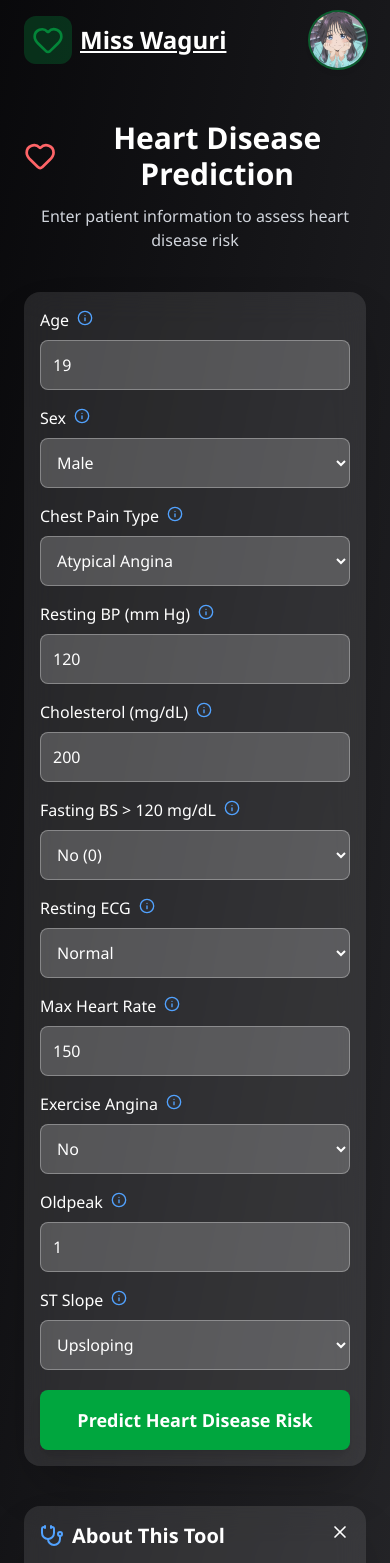
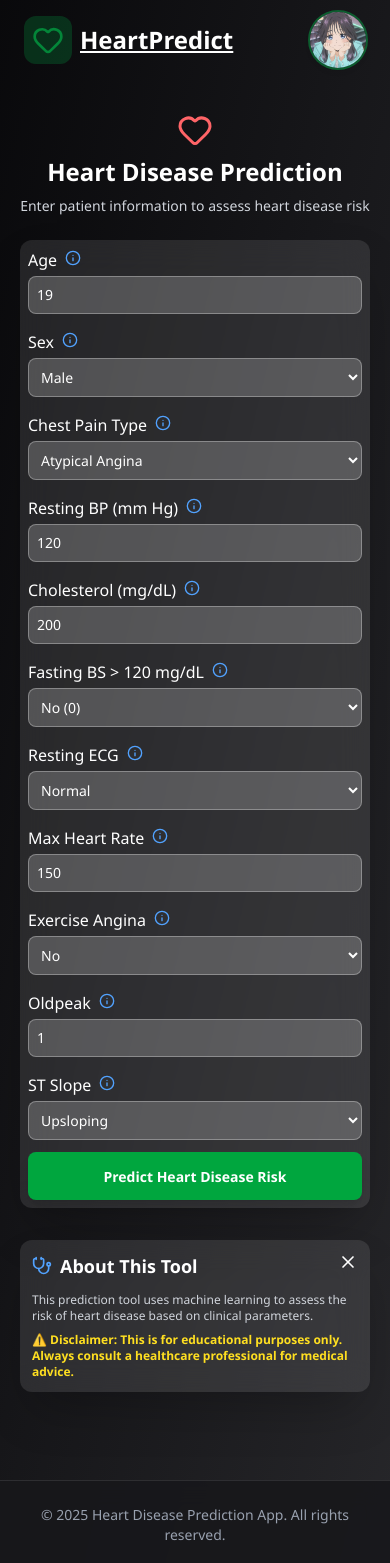
Before and after one commit to kapilsingh09/heart-disease, a React (Vite) app: page / in a window 390 px wide. Shown: the top 1563 px of the page. Built offline with nearby package versions, Linux system fonts and the light colour scheme.

Commit message:
changing names

```diff
--- a/src/components/Background.jsx
+++ b/src/components/Background.jsx
@@ -1,17 +1,14 @@
-import React, { useState, useEffect } from 'react';
-import { Github, Heart } from 'lucide-react';
-import HeartForm from './HeartForm';
+import React, { useState, useEffect } from "react";
+import { Heart } from "lucide-react";
+import HeartForm from "./HeartForm";
 
 const Background = () => {
   const [scrolled, setScrolled] = useState(false);
 
   useEffect(() => {
-    const handleScroll = () => {
-      setScrolled(window.scrollY > 10);
-    };
-
-    window.addEventListener('scroll', handleScroll);
-    return () => window.removeEventListener('scroll', handleScroll);
+    const handleScroll = () => setScrolled(window.scrollY > 10);
+    window.addEventListener("scroll", handleScroll);
+    return () => window.removeEventListener("scroll", handleScroll);
   }, []);
 
   return (
@@ -21,8 +18,8 @@ const Background = () => {
         className={`fixed top-0 left-0 right-0 z-50 transition-all duration-500
         ${
           scrolled
-            ? 'bg-zinc-900/80 backdrop-blur-md border-b border-white/10 shadow-lg'
-            : 'bg-transparent border-transparent'
+            ? "bg-zinc-900/80 backdrop-blur-md border-b border-white/10 shadow-lg"
+            : "bg-transparent border-transparent"
         }`}
       >
         <div className="flex items-center justify-between px-6 md:px-12 h-20">
@@ -30,21 +27,21 @@ const Background = () => {
           <div className="text-2xl font-semibold flex gap-2 items-center">
             <div
               className={`p-2 rounded-xl transition-all duration-500 ${
-                scrolled ? 'bg-green-500/10' : 'bg-green-500/20'
+                scrolled ? "bg-green-500/10" : "bg-green-500/20"
               }`}
             >
               <Heart
                 className={`h-8 w-8 transition-all duration-500 ${
-                  scrolled ? 'text-green-400' : 'text-green-500 animate-pulse'
+                  scrolled ? "text-green-400" : "text-green-500 animate-pulse"
                 }`}
               />
             </div>
             <p
               className={`transition-all duration-500 ${
-                scrolled ? 'text-green-400' : 'underline text-white'
+                scrolled ? "text-green-400" : "underline text-white"
               }`}
             >
-              Miss Waguri
+              HeartPredict
             </p>
           </div>
 
@@ -67,17 +64,13 @@ const Background = () => {
       {/* Footer */}
       <footer className="bg-zinc-900/90 text-white border-t border-white/10 py-6 mt-12 backdrop-blur-md">
         <div className="container mx-auto flex flex-col md:flex-row items-center justify-between px-6 md:px-12 space-y-4 md:space-y-0">
-          {/* Left section */}
           <div className="text-sm text-gray-400 text-center md:text-left">
-            &copy; {new Date().getFullYear()} Heart Disease Prediction App. All rights reserved.
+            &copy; {new Date().getFullYear()} Heart Disease Prediction App. All
+            rights reserved.
           </div>
-
-          {/* Middle section */}
           <div className="text-sm text-center text-gray-300">
             Made by <span className="font-semibold text-green-400">Kapil Singh</span>
           </div>
-
-          {/* Right section */}
           <div className="flex items-center justify-center gap-2 md:gap-4 text-sm text-gray-400">
             <a
               href="https://github.com/kapilsingh09"
@@ -85,7 +78,6 @@ const Background = () => {
               rel="noopener noreferrer"
               className="flex items-center gap-1 hover:text-green-400 transition-colors"
             >
-              {/* Replace deprecated Github icon with SVG from simpleicons.org */}
               <svg
                 xmlns="http://www.w3.org/2000/svg"
                 width="20"
@@ -94,7 +86,7 @@ const Background = () => {
                 fill="currentColor"
                 className="inline-block"
               >
-                <path d="M12 0C5.37 0 0 5.37 0 12c0 5.3 3.438 9.8 8.205 11.385.6.113.82-.263.82-.582 0-.288-.01-1.05-.015-2.06-3.338.726-4.042-1.61-4.042-1.61-.546-1.387-1.333-1.756-1.333-1.756-1.09-.745.083-.729.083-.729 1.205.085 1.84 1.237 1.84 1.237 1.07 1.834 2.809 1.304 3.495.997.108-.775.418-1.305.762-1.605-2.665-.304-5.466-1.332-5.466-5.93 0-1.31.468-2.38 1.236-3.22-.124-.303-.535-1.523.117-3.176 0 0 1.008-.322 3.3 1.23a11.52 11.52 0 013.003-.404c1.02.005 2.047.138 3.003.404 2.29-1.552 3.297-1.23 3.297-1.23.653 1.653.242 2.873.118 3.176.77.84 1.235 1.91 1.235 3.22 0 4.61-2.803 5.624-5.475 5.921.43.372.823 1.104.823 2.227 0 1.607-.015 2.903-.015 3.293 0 .322.218.699.825.58C20.565 21.796 24 17.297 24 12c0-6.63-5.37-12-12-12z"/>
+                <path d="M12 0C5.37 0 0 5.37 0 12c0 5.3 3.438 9.8 8.205 11.385.6.113.82-.263.82-.582 0-.288-.01-1.05-.015-2.06-3.338.726-4.042-1.61-4.042-1.61-.546-1.387-1.333-1.756-1.333-1.756-1.09-.745.083-.729.083-.729 1.205.085 1.84 1.237 1.84 1.237 1.07 1.834 2.809 1.304 3.495.997.108-.775.418-1.305.762-1.605-2.665-.304-5.466-1.332-5.466-5.93 0-1.31.468-2.38 1.236-3.22-.124-.303-.535-1.523.117-3.176 0 0 1.008-.322 3.3 1.23a11.52 11.52 0 013.003-.404c1.02.005 2.047.138 3.003.404 2.29-1.552 3.297-1.23 3.297-1.23.653 1.653.242 2.873.118 3.176.77.84 1.235 1.91 1.235 3.22 0 4.61-2.803 5.624-5.475 5.921.43.372.823 1.104.823 2.227 0 1.607-.015 2.903-.015 3.293 0 .322.218.699.825.58C20.565 21.796 24 17.297 24 12c0-6.63-5.37-12-12-12z" />
               </svg>
               <span>GitHub</span>
             </a>
--- a/src/components/HeartForm.jsx
+++ b/src/components/HeartForm.jsx
@@ -1,30 +1,36 @@
 import React, { useState } from "react";
 import { Heart, Activity, Stethoscope, Info, X } from "lucide-react";
-// import predictHeart from './api'
-// import predictHeart from "./api";
 import predictHeart from "../api";
 
 /**
  * InfoTooltip
- * Shows an info icon with a tooltip on hover.
+ * Shows an info icon with a tooltip on hover or tap (for mobile).
  * @param {string} title - Tooltip title
  * @param {string} description - Tooltip description
  */
 const InfoTooltip = ({ title, description }) => {
   const [show, setShow] = useState(false);
+
+  // Support touch devices
+  const toggleTooltip = (e) => {
+    e.preventDefault();
+    setShow((prev) => !prev);
+  };
+
   return (
-    <div className="relative inline-block ml-2">
+    <div className="relative inline-block ml-2 z-40">
       <button
         type="button"
         onMouseEnter={() => setShow(true)}
         onMouseLeave={() => setShow(false)}
-        className="text-blue-400 hover:text-blue-300 transition-colors"
+        onTouchStart={toggleTooltip}
+        className="text-blue-400 hover:text-blue-300 transition-colors focus:outline-none"
         aria-label={`Info about ${title}`}
       >
         <Info size={16} />
       </button>
       {show && (
-        <div className="absolute z-10 w-64 p-3 bg-gray-700 text-white text-sm rounded-lg shadow-xl left-6 top-0 transform -translate-y-1/4">
+        <div className="absolute z-50 w-60 sm:w-64 p-3 bg-gray-700 text-white text-sm rounded-lg shadow-xl left-8 sm:left-6 top-0 transform -translate-y-1/4 sm:-translate-y-1/4">
           <div className="font-semibold mb-1">{title}</div>
           <div className="text-gray-300">{description}</div>
         </div>
@@ -90,7 +96,7 @@ const HeartForm = () => {
       const result = await predictHeart(formData);
       setPrediction(result);
     } catch (error) {
-      setPrediction("Error: Unable to get prediction. Please try again.",error);
+      setPrediction("Error: Unable to get prediction. Please try again.", error);
     }
     setLoading(false);
   };
@@ -114,28 +120,28 @@ const HeartForm = () => {
   };
 
   return (
-    <div className="min-h-screen  py-6 px-2 sm:px-4">
-      <div className="max-w-4xl mx-auto flex flex-col gap-6">
+    <div className="min-h-screen py-4 px-1 sm:px-4 bg-no-repeat bg-cover">
+      <div className="max-w-4xl mx-auto flex flex-col gap-4 md:gap-6 w-full">
         {/* Header */}
-        <div className="text-center mb-4">
-          <div className="flex items-center justify-center mb-3">
-            <Heart className="text-red-400 mr-3" size={40} />
-            <h1 className="text-3xl sm:text-4xl font-bold text-white">
+        <div className="text-center mb-2 sm:mb-4">
+          <div className="flex flex-col xs:flex-row items-center justify-center mb-2 sm:mb-3 gap-2">
+            <Heart className="text-red-400 mr-0 sm:mr-3" size={36} />
+            <h1 className="text-2xl xs:text-3xl sm:text-4xl font-bold text-white">
               Heart Disease Prediction
             </h1>
           </div>
-          <p className="text-gray-300 text-base sm:text-lg">
+          <p className="text-gray-300 text-sm xs:text-base sm:text-lg">
             Enter patient information to assess heart disease risk
           </p>
         </div>
 
         {/* Main Form Card */}
-        <div className=" max-w-7xl  w-full bg-white/10 backdrop-blur-lg rounded-2xl p-4 sm:p-8 shadow-2xl">
-          <form onSubmit={handleSubmit} className="space-y-5">
+        <div className="max-w-7xl w-full bg-white/10 backdrop-blur-lg rounded-xl sm:rounded-2xl p-2 xs:p-4 sm:p-8 shadow-2xl mx-auto">
+          <form onSubmit={handleSubmit} className="space-y-3 sm:space-y-5">
             <div className="grid grid-cols-1 sm:grid-cols-2 gap-4">
               {/* Age */}
               <div>
-                <label className="flex items-center text-white font-medium mb-2">
+                <label className="flex flex-wrap items-center text-white font-medium mb-1 sm:mb-2">
                   Age
                   <InfoTooltip title="Age" description={fieldInfo.Age} />
                 </label>
@@ -143,7 +149,7 @@ const HeartForm = () => {
                   type="number"
                   value={formData.Age}
                   onChange={handleChange("Age")}
-                  className="w-full bg-white/20 border border-white/30 p-3 rounded-lg text-white placeholder-gray-400 focus:outline-none focus:ring-2 focus:ring-blue-400 transition-all"
+                  className="w-full bg-white/20 border border-white/30 p-2 sm:p-3 rounded-lg text-white placeholder-gray-400 focus:outline-none focus:ring-2 focus:ring-blue-400 transition-all text-sm sm:text-base"
                   min="18"
                   max="100"
                   required
@@ -152,14 +158,14 @@ const HeartForm = () => {
 
               {/* Sex */}
               <div>
-                <label className="flex items-center text-white font-medium mb-2">
+                <label className="flex flex-wrap items-center text-white font-medium mb-1 sm:mb-2">
                   Sex
                   <InfoTooltip title="Sex" description={fieldInfo.Sex} />
                 </label>
                 <select
                   value={formData.Sex}
                   onChange={handleChange("Sex")}
-                  className="w-full bg-white/20 border border-white/30 p-3 rounded-lg text-white focus:outline-none focus:ring-2 focus:ring-blue-400 transition-all"
+                  className="w-full bg-white/20 border border-white/30 p-2 sm:p-3 rounded-lg text-white focus:outline-none focus:ring-2 focus:ring-blue-400 transition-all text-sm sm:text-base"
                   required
                 >
                   <option value="M" className="bg-gray-800">
@@ -173,7 +179,7 @@ const HeartForm = () => {
 
               {/* Chest Pain Type */}
               <div>
-                <label className="flex items-center text-white font-medium mb-2">
+                <label className="flex flex-wrap items-center text-white font-medium mb-1 sm:mb-2">
                   Chest Pain Type
                   <InfoTooltip
                     title="Chest Pain Type"
@@ -183,7 +189,7 @@ const HeartForm = () => {
                 <select
                   value={formData.ChestPainType}
                   onChange={handleChange("ChestPainType")}
-                  className="w-full bg-white/20 border border-white/30 p-3 rounded-lg text-white focus:outline-none focus:ring-2 focus:ring-blue-400 transition-all"
+                  className="w-full bg-white/20 border border-white/30 p-2 sm:p-3 rounded-lg text-white focus:outline-none focus:ring-2 focus:ring-blue-400 transition-all text-sm sm:text-base"
                   required
                 >
                   <option value="ATA" className="bg-gray-800">
@@ -203,7 +209,7 @@ const HeartForm = () => {
 
               {/* Resting BP */}
               <div>
-                <label className="flex items-center text-white font-medium mb-2">
+                <label className="flex flex-wrap items-center text-white font-medium mb-1 sm:mb-2">
                   Resting BP (mm Hg)
                   <InfoTooltip
                     title="Resting Blood Pressure"
@@ -214,7 +220,7 @@ const HeartForm = () => {
                   type="number"
                   value={formData.RestingBP}
                   onChange={handleChange("RestingBP")}
-                  className="w-full bg-white/20 border border-white/30 p-3 rounded-lg text-white placeholder-gray-400 focus:outline-none focus:ring-2 focus:ring-blue-400 transition-all"
+                  className="w-full bg-white/20 border border-white/30 p-2 sm:p-3 rounded-lg text-white placeholder-gray-400 focus:outline-none focus:ring-2 focus:ring-blue-400 transition-all text-sm sm:text-base"
                   min="80"
                   max="200"
                   required
@@ -223,7 +229,7 @@ const HeartForm = () => {
 
               {/* Cholesterol */}
               <div>
-                <label className="flex items-center text-white font-medium mb-2">
+                <label className="flex flex-wrap items-center text-white font-medium mb-1 sm:mb-2">
                   Cholesterol (mg/dL)
                   <InfoTooltip
                     title="Cholesterol"
@@ -234,7 +240,7 @@ const HeartForm = () => {
                   type="number"
                   value={formData.Cholesterol}
                   onChange={handleChange("Cholesterol")}
-                  className="w-full bg-white/20 border border-white/30 p-3 rounded-lg text-white placeholder-gray-400 focus:outline-none focus:ring-2 focus:ring-blue-400 transition-all"
+                  className="w-full bg-white/20 border border-white/30 p-2 sm:p-3 rounded-lg text-white placeholder-gray-400 focus:outline-none focus:ring-2 focus:ring-blue-400 transition-all text-sm sm:text-base"
                   min="100"
                   max="600"
                   required
@@ -243,7 +249,7 @@ const HeartForm = () => {
 
               {/* Fasting BS */}
               <div>
-                <label className="flex items-center text-white font-medium mb-2">
+                <label className="flex flex-wrap items-center text-white font-medium mb-1 sm:mb-2">
                   Fasting BS {">"} 120 mg/dL
                   <InfoTooltip
                     title="Fasting Blood Sugar"
@@ -253,7 +259,7 @@ const HeartForm = () => {
                 <select
                   value={formData.FastingBS}
                   onChange={handleChange("FastingBS")}
-                  className="w-full bg-white/20 border border-white/30 p-3 rounded-lg text-white focus:outline-none focus:ring-2 focus:ring-blue-400 transition-all"
+                  className="w-full bg-white/20 border border-white/30 p-2 sm:p-3 rounded-lg text-white focus:outline-none focus:ring-2 focus:ring-blue-400 transition-all text-sm sm:text-base"
                   required
                 >
                   <option value={0} className="bg-gray-800">
@@ -267,7 +273,7 @@ const HeartForm = () => {
 
               {/* Resting ECG */}
               <div>
-                <label className="flex items-center text-white font-medium mb-2">
+                <label className="flex flex-wrap items-center text-white font-medium mb-1 sm:mb-2">
                   Resting ECG
                   <InfoTooltip
                     title="Resting ECG"
@@ -277,7 +283,7 @@ const HeartForm = () => {
                 <select
                   value={formData.RestingECG}
                   onChange={handleChange("RestingECG")}
-                  className="w-full bg-white/20 border border-white/30 p-3 rounded-lg text-white focus:outline-none focus:ring-2 focus:ring-blue-400 transition-all"
+                  className="w-full bg-white/20 border border-white/30 p-2 sm:p-3 rounded-lg text-white focus:outline-none focus:ring-2 focus:ring-blue-400 transition-all text-sm sm:text-base"
                   required
                 >
                   <option value="Normal" className="bg-gray-800">
@@ -294,7 +300,7 @@ const HeartForm = () => {
 
               {/* Max HR */}
               <div>
-                <label className="flex items-center text-white font-medium mb-2">
+                <label className="flex flex-wrap items-center text-white font-medium mb-1 sm:mb-2">
                   Max Heart Rate
                   <InfoTooltip
                     title="Maximum Heart Rate"
@@ -305,7 +311,7 @@ const HeartForm = () => {
                   type="number"
                   value={formData.MaxHR}
                   onChange={handleChange("MaxHR")}
-                  className="w-full bg-white/20 border border-white/30 p-3 rounded-lg text-white placeholder-gray-400 focus:outline-none focus:ring-2 focus:ring-blue-400 transition-all"
+                  className="w-full bg-white/20 border border-white/30 p-2 sm:p-3 rounded-lg text-white placeholder-gray-400 focus:outline-none focus:ring-2 focus:ring-blue-400 transition-all text-sm sm:text-base"
                   min="60"
                   max="220"
                   required
@@ -314,7 +320,7 @@ const HeartForm = () => {
 
               {/* Exercise Angina */}
               <div>
-                <label className="flex items-center text-white font-medium mb-2">
+                <label className="flex flex-wrap items-center text-white font-medium mb-1 sm:mb-2">
                   Exercise Angina
                   <InfoTooltip
                     title="Exercise Angina"
@@ -324,7 +330,7 @@ const HeartForm = () => {
                 <select
                   value={formData.ExerciseAngina}
                   onChange={handleChange("ExerciseAngina")}
-                  className="w-full bg-white/20 border border-white/30 p-3 rounded-lg text-white focus:outline-none focus:ring-2 focus:ring-blue-400 transition-all"
+                  className="w-full bg-white/20 border border-white/30 p-2 sm:p-3 rounded-lg text-white focus:outline-none focus:ring-2 focus:ring-blue-400 transition-all text-sm sm:text-base"
                   required
                 >
                   <option value="Y" className="bg-gray-800">
@@ -338,7 +344,7 @@ const HeartForm = () => {
 
               {/* Oldpeak */}
               <div>
-                <label className="flex items-center text-white font-medium mb-2">
+                <label className="flex flex-wrap items-center text-white font-medium mb-1 sm:mb-2">
                   Oldpeak
                   <InfoTooltip
                     title="Oldpeak"
@@ -349,7 +355,7 @@ const HeartForm = () => {
                   type="number"
                   value={formData.Oldpeak}
                   onChange={handleChange("Oldpeak")}
-                  className="w-full bg-white/20 border border-white/30 p-3 rounded-lg text-white placeholder-gray-400 focus:outline-none focus:ring-2 focus:ring-blue-400 transition-all"
+                  className="w-full bg-white/20 border border-white/30 p-2 sm:p-3 rounded-lg text-white placeholder-gray-400 focus:outline-none focus:ring-2 focus:ring-blue-400 transition-all text-sm sm:text-base"
                   step="0.1"
                   min="0"
                   max="6"
@@ -359,7 +365,7 @@ const HeartForm = () => {
 
               {/* ST Slope */}
               <div>
-                <label className="flex items-center text-white font-medium mb-2">
+                <label className="flex flex-wrap items-center text-white font-medium mb-1 sm:mb-2">
                   ST Slope
                   <InfoTooltip
                     title="ST Slope"
@@ -369,7 +375,7 @@ const HeartForm = () => {
                 <select
                   value={formData.ST_Slope}
                   onChange={handleChange("ST_Slope")}
-                  className="w-full bg-white/20 border border-white/30 p-3 rounded-lg text-white focus:outline-none focus:ring-2 focus:ring-blue-400 transition-all"
+                  className="w-full bg-white/20 border border-white/30 p-2 sm:p-3 rounded-lg text-white focus:outline-none focus:ring-2 focus:ring-blue-400 transition-all text-sm sm:text-base"
                   required
                 >
                   <option value="Up" className="bg-gray-800">
@@ -389,7 +395,7 @@ const HeartForm = () => {
             <button
               type="submit"
               disabled={loading}
-              className="w-full bg-green-600 text-white p-4 rounded-lg font-semibold text-lg transform hover:scale-101  hover:cursor-pointer transition-all duration-200 shadow-lg disabled:opacity-50 disabled:cursor-not-allowed disabled:transform-none"
+              className="w-full bg-green-600 text-white p-3 sm:p-4 rounded-lg font-semibold text-base sm:text-lg transform hover:scale-[1.01] hover:cursor-pointer transition-all duration-200 shadow-lg disabled:opacity-50 disabled:cursor-not-allowed disabled:transform-none"
             >
               {loading ? (
                 <span className="flex items-center justify-center">
@@ -412,10 +418,10 @@ const HeartForm = () => {
                       d="M4 12a8 8 0 018-8V0C5.373 0 0 5.373 0 12h4zm2 5.291A7.962 7.962 0 014 12H0c0 3.042 1.135 5.824 3 7.938l3-2.647z"
                     ></path>
                   </svg>
-                  Analyzing...
+                  <span className="text-sm sm:text-base">Analyzing...</span>
                 </span>
               ) : (
-                "Predict Heart Disease Risk"
+                <span className="text-sm sm:text-lg">Predict Heart Disease Risk</span>
               )}
             </button>
           </form>
@@ -423,7 +429,7 @@ const HeartForm = () => {
           {/* Prediction Result */}
           {prediction && (
             <div
-              className={`mt-6 p-6 text-center font-bold text-lg rounded-xl shadow-lg transform transition-all duration-500 ${
+              className={`mt-4 sm:mt-6 p-4 sm:p-6 text-center font-bold text-base sm:text-lg rounded-xl shadow-lg transform transition-all duration-500 ${
                 prediction.includes("Low")
                   ? "bg-green-500/30 border-2 border-green-400 text-green-100"
                   : prediction.startsWith("Error")
@@ -433,34 +439,34 @@ const HeartForm = () => {
             >
               <div className="flex items-center justify-center mb-2">
                 {prediction.includes("Low") ? (
-                  <Heart className="mr-2 text-green-300" size={28} />
+                  <Heart className="mr-2 text-green-300" size={24} />
                 ) : prediction.startsWith("Error") ? (
-                  <Info className="mr-2 text-yellow-300" size={28} />
+                  <Info className="mr-2 text-yellow-300" size={24} />
                 ) : (
-                  <Activity className="mr-2 text-red-300" size={28} />
+                  <Activity className="mr-2 text-red-300" size={24} />
                 )}
               </div>
-              {prediction}
+              <span className="break-words">{prediction}</span>
             </div>
           )}
         </div>
 
         {/* About Section - always at the bottom, can be closed */}
         {showAbout && (
-          <div className="w-full bg-white/10 mt-4 backdrop-blur-lg rounded-2xl p-4 sm:p-6 text-white shadow-2xl relative max-w-3xl mx-auto">
+          <div className="w-full bg-white/10 mt-4 backdrop-blur-lg rounded-xl sm:rounded-2xl p-3 xs:p-4 sm:p-6 text-white shadow-2xl relative max-w-3xl mx-auto">
             {/* Close Button */}
             <button
               onClick={() => setShowAbout(false)}
-              className="absolute top-4 right-4 text-white hover:text-red-400"
+              className="absolute top-3 right-3 sm:top-4 sm:right-4 text-white hover:text-red-400"
               aria-label="Close About Section"
             >
               <X size={20} />
             </button>
-            <div className="flex items-center mb-4">
-              <Stethoscope className="mr-2 text-blue-400" size={24} />
-              <h3 className="text-xl font-semibold">About This Tool</h3>
+            <div className="flex items-center mb-3 sm:mb-4">
+              <Stethoscope className="mr-2 text-blue-400" size={20} />
+              <h3 className="text-lg sm:text-xl font-semibold">About This Tool</h3>
             </div>
-            <div className="space-y-3 text-sm text-gray-300">
+            <div className="space-y-2 sm:space-y-3 text-xs sm:text-sm text-gray-300">
               <p>
                 This prediction tool uses machine learning to assess the risk of
                 heart disease based on clinical parameters.
@@ -475,7 +481,7 @@ const HeartForm = () => {
         {!showAbout && (
           <button
             onClick={() => setShowAbout(true)}
-            className="bg-blue-500 text-white px-4 py-2 rounded-md mt-2 hover:bg-blue-600 max-w-xs mx-auto"
+            className="bg-blue-500 text-white px-4 py-2 rounded-md mt-2 hover:bg-blue-600 max-w-xs w-full xs:w-auto mx-auto"
           >
             Show About
           </button>
```
